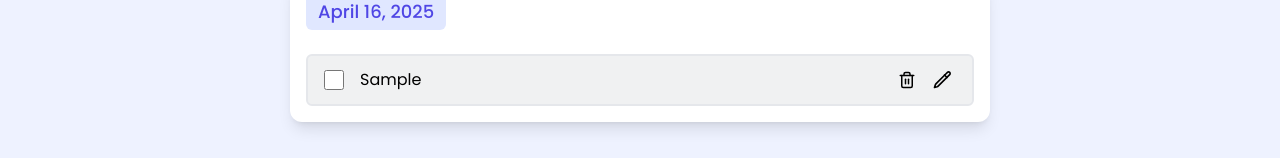
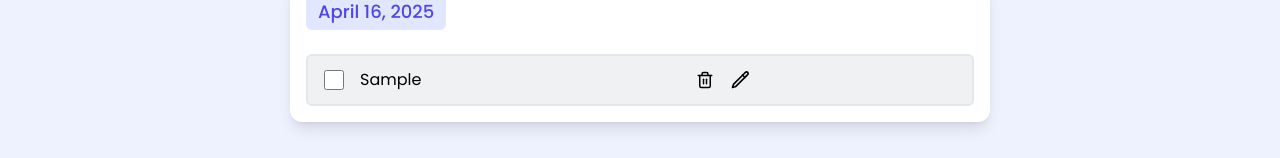
Before and after one commit to Nitheesh029/Todo-List, a React (Vite) app: page / in a window 1280 px wide. Both pictures are taken after typing "Sample" into the empty fields and a click on the button "Add". Shown: the part 274-432 px from the top of the page. Built offline with nearby package versions, Linux system fonts and the light colour scheme.

Commit message:
fix the bug in todo items

```diff
--- a/src/components/TodoItems.jsx
+++ b/src/components/TodoItems.jsx
@@ -30,7 +30,7 @@ const TodoItems = ({ todo }) => {
       />
       <input
         type="text"
-        className={`flex-1 bg-transparent px-2 outline-none truncate text-sm sm:text-base ${
+        className={` bg-transparent px-2 outline-none truncate text-sm sm:text-base ${
           isCompleted ? "line-through" : ""
         }`}
         value={todoMsg}
```
